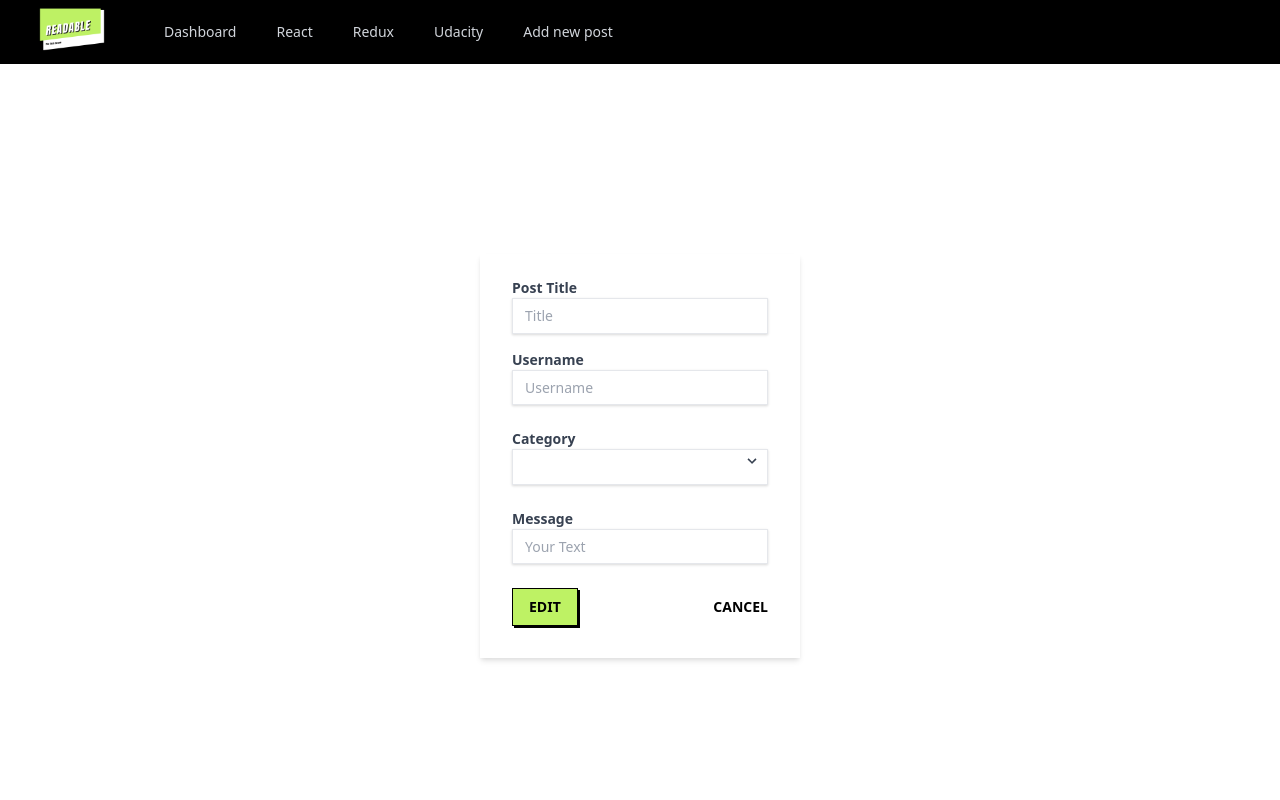
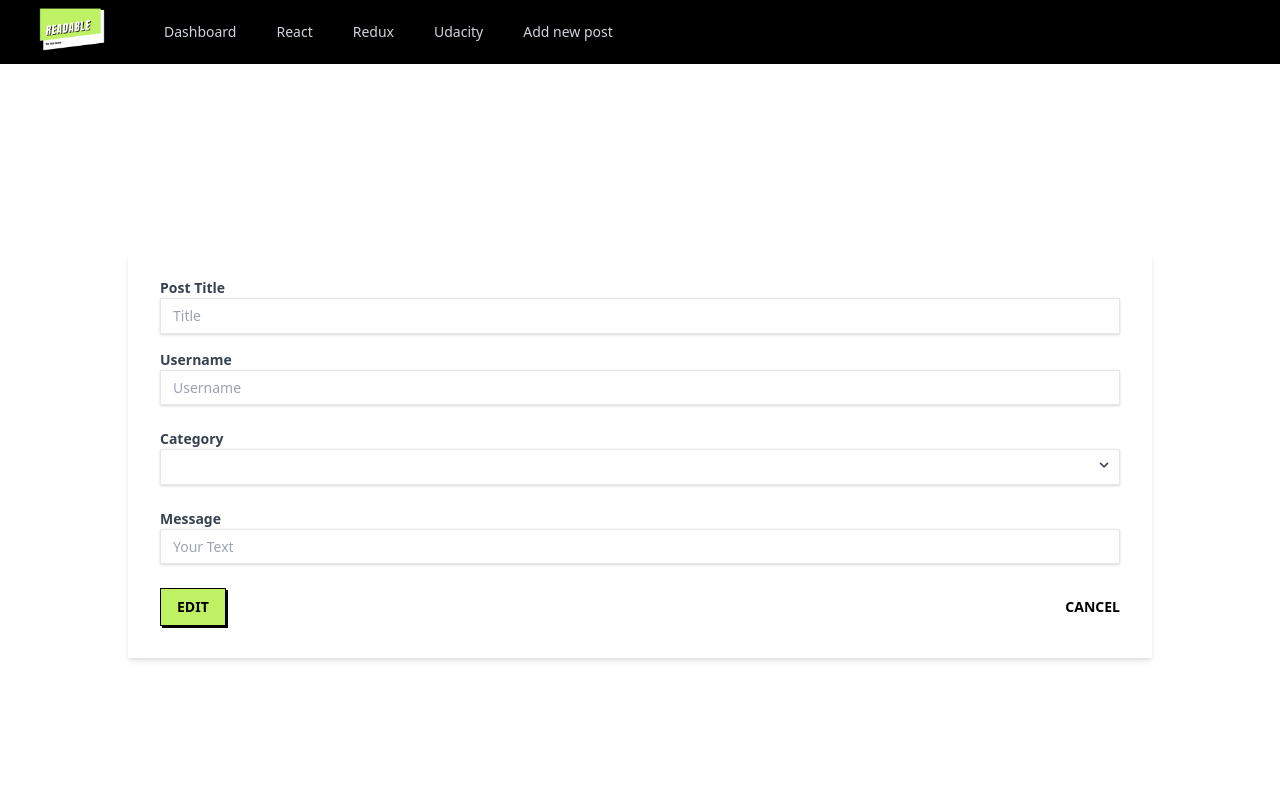
Before and after one commit to conuko/Readable-Frontend, a React (Create React App) app: page /post/edit/1 in a window 1280 px wide. Shown: the top 800 px of the page. Built offline with nearby package versions, Linux system fonts and the light colour scheme; no server answers.

Commit message:
feat: final bugfixing and styling

```diff
--- a/src/components/EditPost.js
+++ b/src/components/EditPost.js
@@ -47,7 +47,7 @@ function EditPostView(props) {
 
   return (
     <div className="flex h-screen justify-center">
-      <div className="w-full max-w-xs m-auto">
+      <div className="w-full max-w-md md:max-w-5xl m-auto">
         <form className="bg-white shadow-md px-8 pt-6 pb-8 mb-4" onSubmit={handleSubmit}>
           <div className="mb-4">
             <label className="block text-gray-700 text-sm font-bold mb-2" htmlFor="posttitle">
@@ -75,16 +75,16 @@ function EditPostView(props) {
               />
             </label>
           </div>
-          <div className="mb-4 inline-block relative w-64">
+          <div className="mb-4 inline-block relative w-full">
             <label className="block text-gray-700 text-sm font-bold mb-2" htmlFor="category">
               Category
-              <select className="block appearance-none w-full bg-white text-gray-700 leading-tight border hover:border-lime-300 px-4 py-2 pr-8 shadow leading-tight focus:outline-none focus:border-lime-500" name="category" onChange={(event) => setCategory(event.target.value)}>
+              <select className="appearance-none w-full bg-white text-gray-700 cursor-pointer border hover:border-lime-300 px-4 py-2 pr-8 shadow leading-tight focus:outline-none focus:border-lime-500" name="category" onChange={(event) => setCategory(event.target.value)}>
                 <option value={category}>{category}</option>
                 <option key="react" value="react">React</option>
                 <option key="redux" value="redux">Redux</option>
                 <option key="udacity" value="udacity">Udacity</option>
               </select>
-              <div className="pointer-events-none absolute inset-y-0 right-0 flex items-center px-2 text-gray-700">
+              <div className="pointer-events-none absolute inset-y-0 right-0 flex items-center px-2 text-gray-700 mt-2">
                 <svg className="fill-current h-4 w-4" xmlns="http://www.w3.org/2000/svg" viewBox="0 0 20 20"><path d="M9.293 12.95l.707.707L15.657 8l-1.414-1.414L10 10.828 5.757 6.586 4.343 8z" /></svg>
               </div>
             </label>
```
